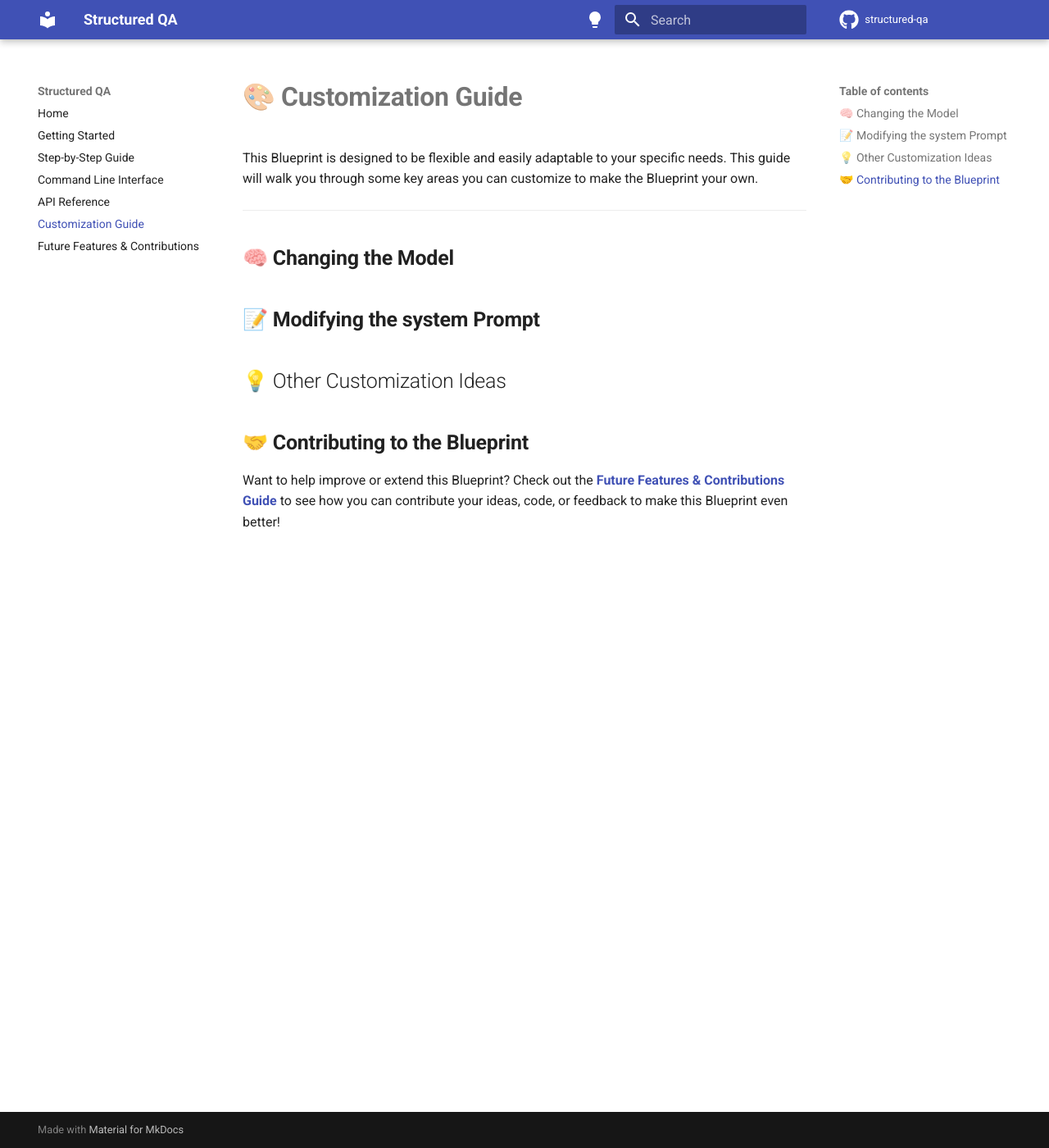
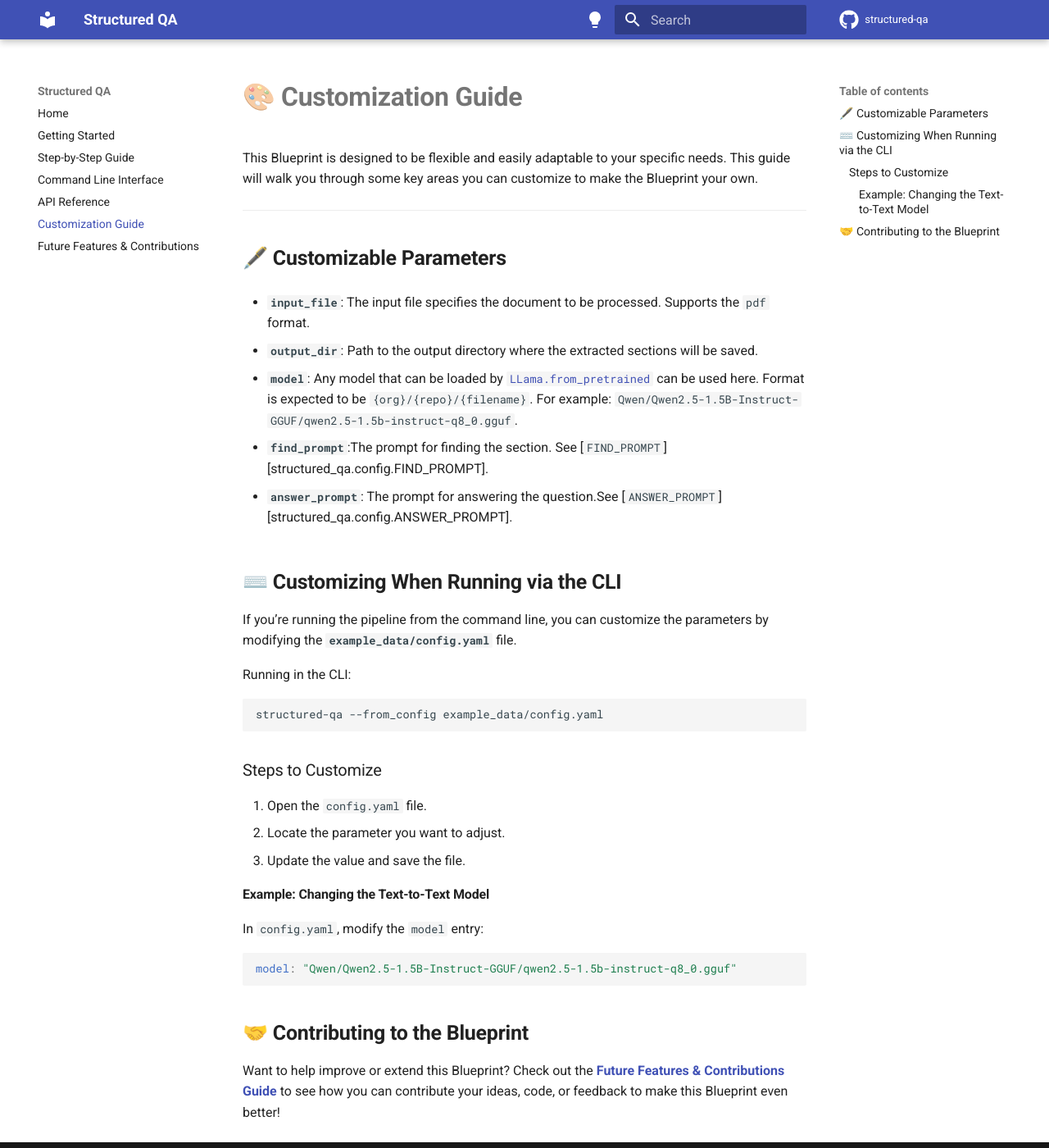
Before and after one commit to mozilla-ai/structured-qa, an MkDocs documentation site: the page built from docs/customization.md, in a window 1280 px wide and 1400 px high. Shown: the whole window at 82% size. Built offline with MkDocs 1.6.1 and Material for MkDocs 9.7.7, drawn with Linux system fonts in a browser that asks for light colours; comment, search, counter and statistics services are not loaded.

Commit message:
Update customization

````diff
--- a/docs/customization.md
+++ b/docs/customization.md
@@ -4,16 +4,38 @@ This Blueprint is designed to be flexible and easily adaptable to your specific
 
 ---
 
-## 🧠 **Changing the Model**
+## 🖋️ **Customizable Parameters**
 
+- **`input_file`**: The input file specifies the document to be processed. Supports the `pdf` format.
 
+- **`output_dir`**: Path to the output directory where the extracted sections will be saved.
 
-## 📝 **Modifying the system Prompt**
+- **`model`**: Any model that can be loaded by [`LLama.from_pretrained`](https://llama-cpp-python.readthedocs.io/en/latest/#pulling-models-from-hugging-face-hub) can be used here. Format is expected to be `{org}/{repo}/{filename}`. For example: `Qwen/Qwen2.5-1.5B-Instruct-GGUF/qwen2.5-1.5b-instruct-q8_0.gguf`.
 
+- **`find_prompt`**:The prompt for finding the section. See [`FIND_PROMPT`][structured_qa.config.FIND_PROMPT].
 
+- **`answer_prompt`**: The prompt for answering the question.See [`ANSWER_PROMPT`][structured_qa.config.ANSWER_PROMPT].
 
-## 💡 Other Customization Ideas
+## ⌨️ **Customizing When Running via the CLI**
 
+If you’re running the pipeline from the command line, you can customize the parameters by modifying the **`example_data/config.yaml`** file.
+
+Running in the CLI:
+```bash
+structured-qa --from_config example_data/config.yaml
+```
+
+### Steps to Customize
+1. Open the `config.yaml` file.
+2. Locate the parameter you want to adjust.
+3. Update the value and save the file.
+
+#### Example: Changing the Text-to-Text Model
+In `config.yaml`, modify the `model` entry:
+
+```yaml
+model: "Qwen/Qwen2.5-1.5B-Instruct-GGUF/qwen2.5-1.5b-instruct-q8_0.gguf"
+```
 
 
 ## 🤝 **Contributing to the Blueprint**
````
